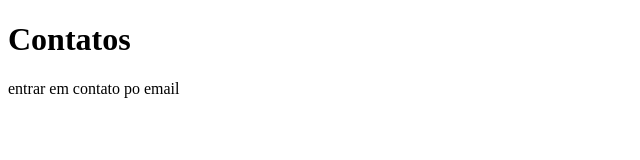
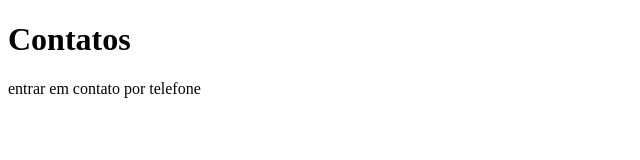
Before and after one commit to VanderleiMarceloCalza/sistema-De-Cadastro, a plain HTML site: page contatos.html in a window 1280 px wide. Shown: the full height of the page, 0-640 px from the left. Drawn offline with Linux system fonts and the light colour scheme.

Commit message:
adic telefone

```diff
--- a/contatos.html
+++ b/contatos.html
@@ -9,7 +9,7 @@
 <body>
     <h1>Contatos</h1>
     <p>
-        entrar em contato po email
+        entrar em contato por telefone
     </p>
 </body>
 </html>
```
